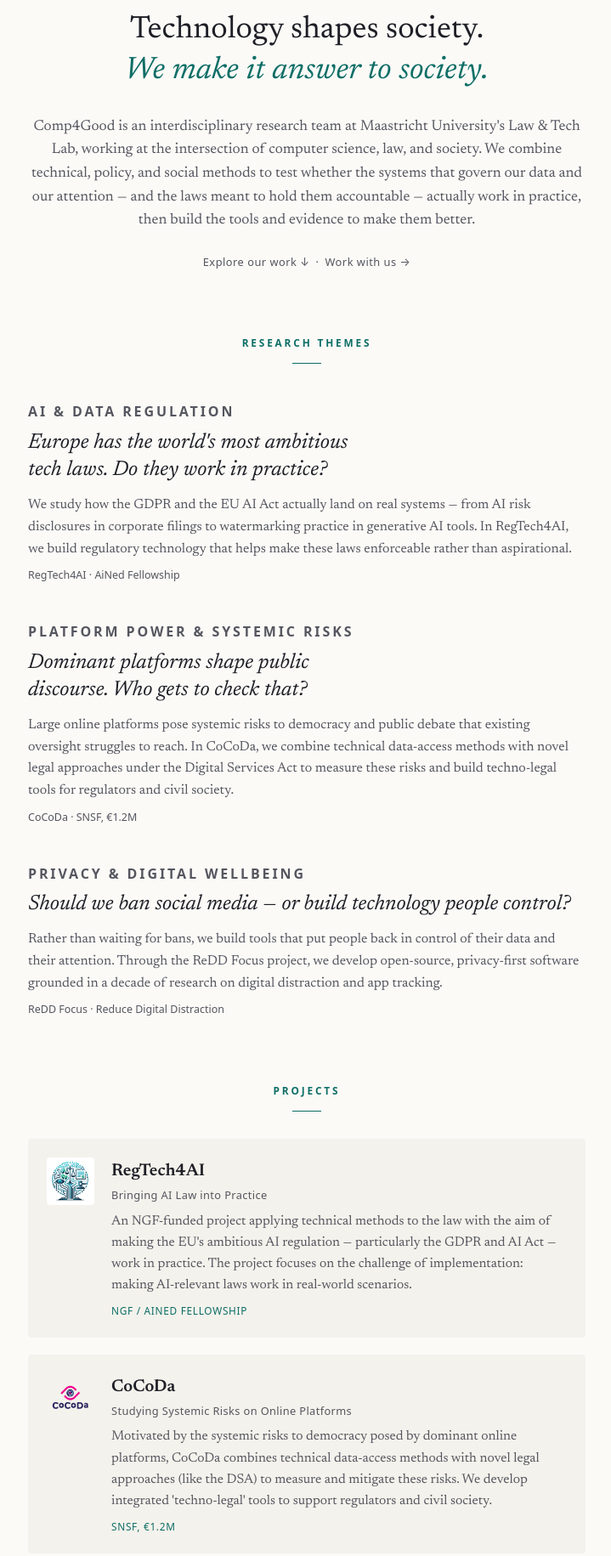
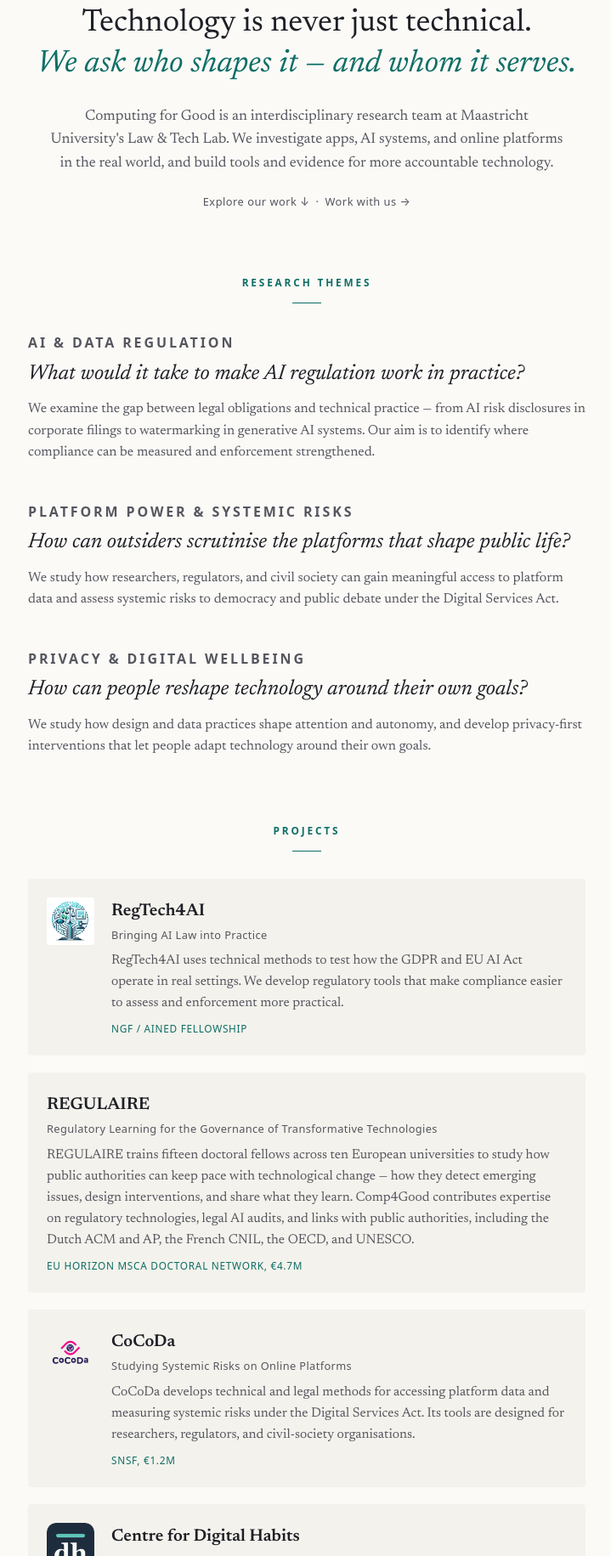
Before and after one commit to kasnder/comp4good, an Astro site: page / in a window 1280 px wide. Shown: the part 317-2148 px from the top of the page at 85% size, without its empty margins (279-998 px from the left). Built offline with nearby package versions, Linux system fonts and the light colour scheme; Astro itself is replaced by a stand-in of ours.

Commit message:
Refresh homepage copy, add Defne and Dick to the team
Rewrite the mission thesis, theme, and project descriptions; add a
team intro line; drop the per-theme refs list in favour of the intro
text; add Defne Halil and Dick Blankvoort as external PhD students;
update Aurelia Tamò-Larrieux's affiliation to St. Gallen; and switch
the contact link to a direct mailto address.

```diff
--- a/src/data/content.ts
+++ b/src/data/content.ts
@@ -1,31 +1,28 @@
 export const content = {
   mission: {
-    thesis: ["Technology shapes society.", "We make it answer to society."],
+    thesis: ["Technology is never just technical.", "We ask who shapes it — and whom it serves."],
     description:
-      "Comp4Good is an interdisciplinary research team at Maastricht University's Law & Tech Lab, working at the intersection of computer science, law, and society. We combine technical, policy, and social methods to test whether the systems that govern our data and our attention — and the laws meant to hold them accountable — actually work in practice, then build the tools and evidence to make them better.",
+      "Computing for Good is an interdisciplinary research team at Maastricht University's Law & Tech Lab. We investigate apps, AI systems, and online platforms in the real world, and build tools and evidence for more accountable technology.",
   },
 
   themes: [
     {
       id: "ai-regulation",
       eyebrow: "AI & Data Regulation",
-      question: "Europe has the world's most ambitious tech laws. Do they work in practice?",
-      body: "We study how the GDPR and the EU AI Act actually land on real systems — from AI risk disclosures in corporate filings to watermarking practice in generative AI tools. In RegTech4AI, we build regulatory technology that helps make these laws enforceable rather than aspirational.",
-      refs: "RegTech4AI · AiNed Fellowship",
+      question: "What would it take to make AI regulation work in practice?",
+      body: "We examine the gap between legal obligations and technical practice — from AI risk disclosures in corporate filings to watermarking in generative AI systems. Our aim is to identify where compliance can be measured and enforcement strengthened.",
     },
     {
       id: "platform-power",
       eyebrow: "Platform Power & Systemic Risks",
-      question: "Dominant platforms shape public discourse. Who gets to check that?",
-      body: "Large online platforms pose systemic risks to democracy and public debate that existing oversight struggles to reach. In CoCoDa, we combine technical data-access methods with novel legal approaches under the Digital Services Act to measure these risks and build techno-legal tools for regulators and civil society.",
-      refs: "CoCoDa · SNSF, €1.2M",
+      question: "How can outsiders scrutinise the platforms that shape public life?",
+      body: "We study how researchers, regulators, and civil society can gain meaningful access to platform data and assess systemic risks to democracy and public debate under the Digital Services Act.",
     },
     {
       id: "digital-wellbeing",
       eyebrow: "Privacy & Digital Wellbeing",
-      question: "Should we ban social media — or build technology people control?",
-      body: "Rather than waiting for bans, we build tools that put people back in control of their data and their attention. Through the ReDD Focus project, we develop open-source, privacy-first software grounded in a decade of research on digital distraction and app tracking.",
-      refs: "ReDD Focus · Reduce Digital Distraction",
+      question: "How can people reshape technology around their own goals?",
+      body: "We study how design and data practices shape attention and autonomy, and develop privacy-first interventions that let people adapt technology around their own goals.",
     },
   ],
 
@@ -35,17 +32,25 @@ export const content = {
       title: "RegTech4AI",
       subtitle: "Bringing AI Law into Practice",
       description:
-        "An NGF-funded project applying technical methods to the law with the aim of making the EU's ambitious AI regulation — particularly the GDPR and AI Act — work in practice. The project focuses on the challenge of implementation: making AI-relevant laws work in real-world scenarios.",
+        "RegTech4AI uses technical methods to test how the GDPR and EU AI Act operate in real settings. We develop regulatory tools that make compliance easier to assess and enforcement more practical.",
       funder: "NGF / AiNed Fellowship",
       link: "https://regtech4ai.com",
       logo: "/regtech4ai-logo.png",
+    },
+    {
+      id: "regulaire",
+      title: "REGULAIRE",
+      subtitle: "Regulatory Learning for the Governance of Transformative Technologies",
+      description:
+        "REGULAIRE trains fifteen doctoral fellows across ten European universities to study how public authorities can keep pace with technological change — how they detect emerging issues, design interventions, and share what they learn. Comp4Good contributes expertise on regulatory technologies, legal AI audits, and links with public authorities, including the Dutch ACM and AP, the French CNIL, the OECD, and UNESCO.",
+      funder: "EU Horizon MSCA Doctoral Network, €4.7M",
     },
     {
       id: "cocoda",
       title: "CoCoDa",
       subtitle: "Studying Systemic Risks on Online Platforms",
       description:
-        "Motivated by the systemic risks to democracy posed by dominant online platforms, CoCoDa combines technical data-access methods with novel legal approaches (like the DSA) to measure and mitigate these risks. We develop integrated 'techno-legal' tools to support regulators and civil society.",
+        "CoCoDa develops technical and legal methods for accessing platform data and measuring systemic risks under the Digital Services Act. Its tools are designed for researchers, regulators, and civil-society organisations.",
       funder: "SNSF, €1.2M",
       link: "https://snsf-cocoda.github.io",
       logo: "/cocoda-logo.png",
@@ -55,12 +60,15 @@ export const content = {
       title: "Centre for Digital Habits",
       subtitle: "Based on 10+ years of Oxford research",
       description:
-        "The Centre for Digital Habits develops research-informed interventions to help young people take back control over their digital lives. Grounded in award-winning research & engineering, we provide tools and resources to empower users to manage their digital habits.",
+        "The Centre develops privacy-first tools and evidence-based interventions that help young people manage their digital habits. It builds on more than a decade of Oxford research through the Reduce Digital Distraction programme.",
       funder: "ImpactU (UK)",
       link: "https://digitalhabits.org",
       logo: "/redd-logo.png",
     },
   ],
+
+  teamIntro:
+    "Based at Maastricht University's Law & Tech Lab, Comp4Good brings together computer scientists and legal scholars working across our projects.",
 
   team: [
     {
@@ -112,6 +120,18 @@ export const content = {
       image: "/team/henry.jpg",
       link: "https://scholar.google.com/citations?user=2Q5Am-sAAAAJ",
     },
+    {
+      name: "Defne Halil",
+      role: "External PhD Student",
+      projects: ["regulaire"],
+      image: "/team/defne.jpg",
+    },
+    {
+      name: "Dick Blankvoort",
+      role: "External PhD Student · St. Gallen",
+      projects: [],
+      image: "/team/dick.jpg",
+    },
   ],
 
   partners: [
@@ -120,30 +140,30 @@ export const content = {
     "Marta Kołacz (Maastricht University)",
     "Jerry Spanakis (Maastricht University)",
     "Simon Mayer (University of St. Gallen)",
-    "Aurelia Tamò-Larrieux (University of Lausanne)",
+    "Aurelia Tamò-Larrieux (University of St. Gallen)",
     "Elena Simperl (Open Data Institute)",
   ],
 
   join: {
     intro:
-      "We're growing. If you want to work at the intersection of computer science, law, and society, we'd like to hear from you.",
+      "We welcome people who want to investigate and reshape digital systems across disciplinary boundaries.",
     points: [
       {
-        title: "PhD & postdoc positions",
-        body: "We periodically open funded PhD and postdoc positions across our projects. No open call at the moment — get in touch to be notified when one comes up.",
+        title: "Work with us",
+        body: "We collaborate with researchers, regulators, and civil-society organisations on shared questions, methods, and tools.",
       },
       {
-        title: "Thesis supervision",
+        title: "Study with us",
         body: "We supervise undergraduate and graduate theses at Maastricht University on app privacy, platform regulation, AI governance, and digital wellbeing.",
       },
       {
-        title: "Collaboration & funding",
-        body: "We work with regulators, civil society, and other research groups. If you're exploring a collaboration or funding opportunity, reach out.",
+        title: "Join the team",
+        body: "We periodically recruit PhD candidates, postdoctoral researchers, and research assistants across our projects.",
       },
     ],
     contact: {
-      label: "Contact a team member",
-      href: "#team",
+      label: "Start a conversation",
+      href: "mailto:konrad@comp4good.com",
     },
   },
 };
@@ -153,5 +173,6 @@ export const content = {
 // it never appears as a tag.
 export const projectLabels: Record<string, string> = {
   regtech4ai: "RegTech4AI",
+  regulaire: "REGULAIRE",
   cocoda: "CoCoDa",
 };
--- a/src/layouts/Base.astro
+++ b/src/layouts/Base.astro
@@ -22,7 +22,7 @@ const NAV = [
 ];
 
 const SOCIAL = [
-  { href: '/#team', label: 'Contact a team member' },
+  { href: 'mailto:konrad@comp4good.com', label: 'Contact' },
   { href: 'https://www.maastrichtuniversity.nl/research/law-and-tech-lab', label: 'Law & Tech Lab' },
   { href: 'https://kollnig.net', label: 'Konrad Kollnig' },
 ];
--- a/src/pages/index.astro
+++ b/src/pages/index.astro
@@ -61,28 +61,33 @@ const projectMeta: Record<string, { label: string; url: string }> = Object.fromE
         <p class="q-eyebrow">{theme.eyebrow}</p>
         <h3>{theme.question}</h3>
         <p>{theme.body}</p>
-        <p class="refs">{theme.refs}</p>
       </div>
     ))}
 
     <h2 class="section-label" id="projects">Projects</h2>
     <div class="projects">
-      {content.projects.map((project) => (
-        <a class="project-card" href={project.link} target="_blank" rel="noopener">
+      {content.projects.map((project) => {
+        const Card = project.link ? 'a' : 'div';
+        return (
+          <Card class="project-card" {...(project.link ? { href: project.link, target: '_blank', rel: 'noopener' } : {})}>
+            {project.logo && (
               <img class="project-logo" src={imageVariant(project.logo, 96)}
                 srcset={imageSrcset(project.logo)} sizes="56px" width="56" height="56"
                 alt="" loading="lazy" decoding="async" />
+            )}
             <div class="project-body">
               <h3>{project.title}</h3>
               <p class="project-subtitle">{project.subtitle}</p>
               <p class="project-desc">{project.description}</p>
               <p class="project-funder">{project.funder}</p>
             </div>
-        </a>
-      ))}
+          </Card>
+        );
+      })}
     </div>
 
     <h2 class="section-label" id="team">Team</h2>
+    <p class="section-intro">{content.teamIntro}</p>
     <div class="team-grid">
       {content.team.map((member) => (
         <div class="team-member">
@@ -102,9 +107,8 @@ const projectMeta: Record<string, { label: string; url: string }> = Object.fromE
     </div>
 
     <h2 class="section-label" id="publications">Publications</h2>
-    <p class="pub-intro">Recent work from across our group — a few highlights below,
-      with the full list by year underneath. For each member's complete record, see
-      the individual project sites above.</p>
+    <p class="pub-intro">Selected work from across the team. Browse the highlights below
+      or expand the archive by year.</p>
 
     <ol class="pub-list highlights">
       {highlights.map((p) => (
@@ -118,8 +122,10 @@ const projectMeta: Record<string, { label: string; url: string }> = Object.fromE
             <span class="year">{p.year}</span>
             <span class="tag">{typeLabel[p.type]}</span>
             {p.projects?.map((pr) => projectMeta[pr] && (
-              <a class="tag project-tag" href={projectMeta[pr].url} target="_blank" rel="noopener"
+              projectMeta[pr].url
+                ? <a class="tag project-tag" href={projectMeta[pr].url} target="_blank" rel="noopener"
                     title={`${projectMeta[pr].label} project`}>{projectMeta[pr].label}</a>
+                : <span class="tag project-tag">{projectMeta[pr].label}</span>
             ))}
           </p>
         </li>
@@ -143,8 +149,10 @@ const projectMeta: Record<string, { label: string; url: string }> = Object.fromE
                 <span class="venue">{p.venue}</span>
                 <span class="tag">{typeLabel[p.type]}</span>
                 {p.projects?.map((pr) => projectMeta[pr] && (
-                  <a class="tag project-tag" href={projectMeta[pr].url} target="_blank" rel="noopener"
+                  projectMeta[pr].url
+                    ? <a class="tag project-tag" href={projectMeta[pr].url} target="_blank" rel="noopener"
                         title={`${projectMeta[pr].label} project`}>{projectMeta[pr].label}</a>
+                    : <span class="tag project-tag">{projectMeta[pr].label}</span>
                 ))}
               </p>
             </li>
@@ -165,7 +173,7 @@ const projectMeta: Record<string, { label: string; url: string }> = Object.fromE
         ))}
       </div>
       <p class="join-contact">
-        <a href={content.join.contact.href}>{content.join.contact.label} →</a>
+        <a href={content.join.contact.href}>{content.join.contact.label} <span aria-hidden="true">→</span></a>
       </p>
     </div>
   </div>
@@ -176,23 +184,29 @@ const projectMeta: Record<string, { label: string; url: string }> = Object.fromE
 
   .thesis {
     text-align: center; font-size: clamp(1.6rem, 4.4vw, 2.3rem); line-height: 1.3;
-    font-weight: 400; margin: 60px auto 0; max-width: 18em; text-wrap: balance;
+    font-weight: 400; margin: 52px auto 0; max-width: 20em; text-wrap: balance;
   }
   .thesis em { color: var(--accent); font-style: italic; }
 
   .mission-desc {
-    max-width: 38em; margin: 28px auto 0; text-align: center;
+    max-width: 35em; margin: 24px auto 0; text-align: center;
     font-size: 1.08rem; color: var(--ink-soft);
   }
   .mission-actions {
     display: flex; flex-wrap: wrap; justify-content: center; gap: 7px;
-    margin: 24px 0 0; font-family: var(--sans); font-size: 0.8rem;
+    margin: 20px 0 0; font-family: var(--sans); font-size: 0.8rem;
     letter-spacing: 0.04em; color: var(--ink-soft);
   }
   .mission-actions a { color: var(--ink-soft); }
   .mission-actions a:hover { color: var(--accent); text-decoration: none; }
 
+  .section-intro {
+    max-width: 38em; margin: 20px 0 8px; font-size: 1.08rem;
+    font-style: italic; color: var(--ink-soft); text-wrap: balance;
+  }
+
   .question { margin: 44px 0; }
+  .section-label + .question { margin-top: 34px; }
   .q-eyebrow { font-family: var(--sans); font-size: 0.72rem; font-weight: 600; letter-spacing: 0.18em; text-transform: uppercase; color: var(--ink-soft); margin: 0 0 6px; }
   .question h3 { font-size: 1.55rem; font-style: italic; font-weight: 400; line-height: 1.3; margin: 0 0 12px; text-wrap: balance; }
   .question p { font-size: 1rem; color: var(--ink-soft); margin: 0 0 8px; }
@@ -279,6 +293,7 @@ const projectMeta: Record<string, { label: string; url: string }> = Object.fromE
     .mission-desc { margin-top: 36px; font-size: 1rem; line-height: 1.75; }
     .question { margin: 34px 0; }
     .question h3 { font-size: 1.35rem; }
+    .section-intro { font-size: 1rem; }
     .project-card { flex-direction: column; align-items: flex-start; }
     .team-grid { grid-template-columns: repeat(auto-fill, minmax(96px, 1fr)); }
   }
```
Also changed, not shown: public/redd-logo-192.png, public/team/defne-192.jpg (added), public/team/defne-96.jpg (added), public/team/defne.jpg (added), public/team/dick-192.jpg (added), public/team/dick-96.jpg (added), public/team/dick.jpg (added), 1 other file. Lines whose indentation alone changed are shown as unchanged.
